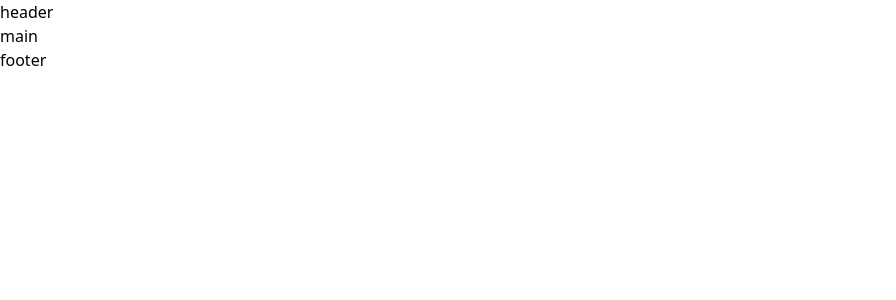
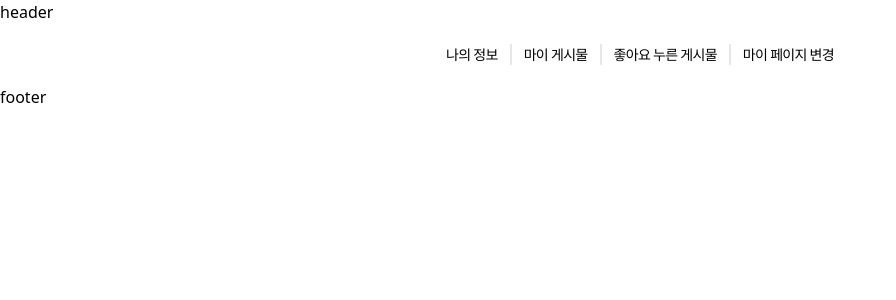
Before and after one commit to chessering/Front-End, a React (Create React App) app: page / in a window 1280 px wide. Shown: the top 300 px of the page, without its empty margins (0-896 px from the left). Built offline with nearby package versions, Linux system fonts and the light colour scheme.

Commit message:
마이페이지 css 기본 틀

```diff
--- a/package.json
+++ b/package.json
@@ -9,6 +9,7 @@
     "react": "^18.2.0",
     "react-dom": "^18.2.0",
     "react-scripts": "5.0.1",
+    "styled-components": "^6.1.8",
     "web-vitals": "^2.1.4"
   },
   "scripts": {
@@ -37,7 +38,7 @@
   },
   "devDependencies": {
     "autoprefixer": "^10.4.17",
-    "postcss": "^8.4.33",
+    "postcss": "^8.4.35",
     "tailwindcss": "^3.4.1"
   }
 }
--- a/src/App.js
+++ b/src/App.js
@@ -1,10 +1,12 @@
 import './index.css';
+import Myinfo from "./pages/Myinfo.jsx";
 import Layout from './components/layout';
 
 function App() {
   return (
     <Layout>
       <div className="bg-red-500"> Tailwind Css 적용 테스트 </div>
+      <Myinfo></Myinfo>
     </Layout>
   );
 }
--- a/src/components/layout.jsx
+++ b/src/components/layout.jsx
@@ -1,11 +1,12 @@
 import Header from "./header/header";
 import Footer from "./footer/footer";
+import Myinfo from "../pages/Myinfo.jsx";
 
 export default function Layout() {
   return (
     <div>
       <Header />
-      <h2>main</h2>
+        <Myinfo/>
       <Footer />
     </div>
   );
--- /dev/null
+++ b/src/pages/Myinfo.jsx
@@ -0,0 +1,23 @@
+import React from 'react';
+import styled from 'styled-components'
+
+
+
+function Myinfo() {
+    return(
+        <div className="flex justify-center items-center w-12/12 h-4/6">
+            <div className="flex justify-center h-1/6 leading-normal py-5 space-x-3 text-sm font-medium tracking-tighter">
+                <div>나의 정보</div>
+                <div className="border-r-2"/>
+                <div>마이 게시물</div>
+                <div className="border-r-2"/>
+                <div>좋아요 누른 게시물</div>
+                <div className="border-r-2"/>
+                <div>마이 페이지 변경</div>
+            </div>
+
+        </div>
+    );
+}
+
+export default Myinfo;
```
Also changed, not shown: 1 other file (tests, documents, lock files or other folders).
